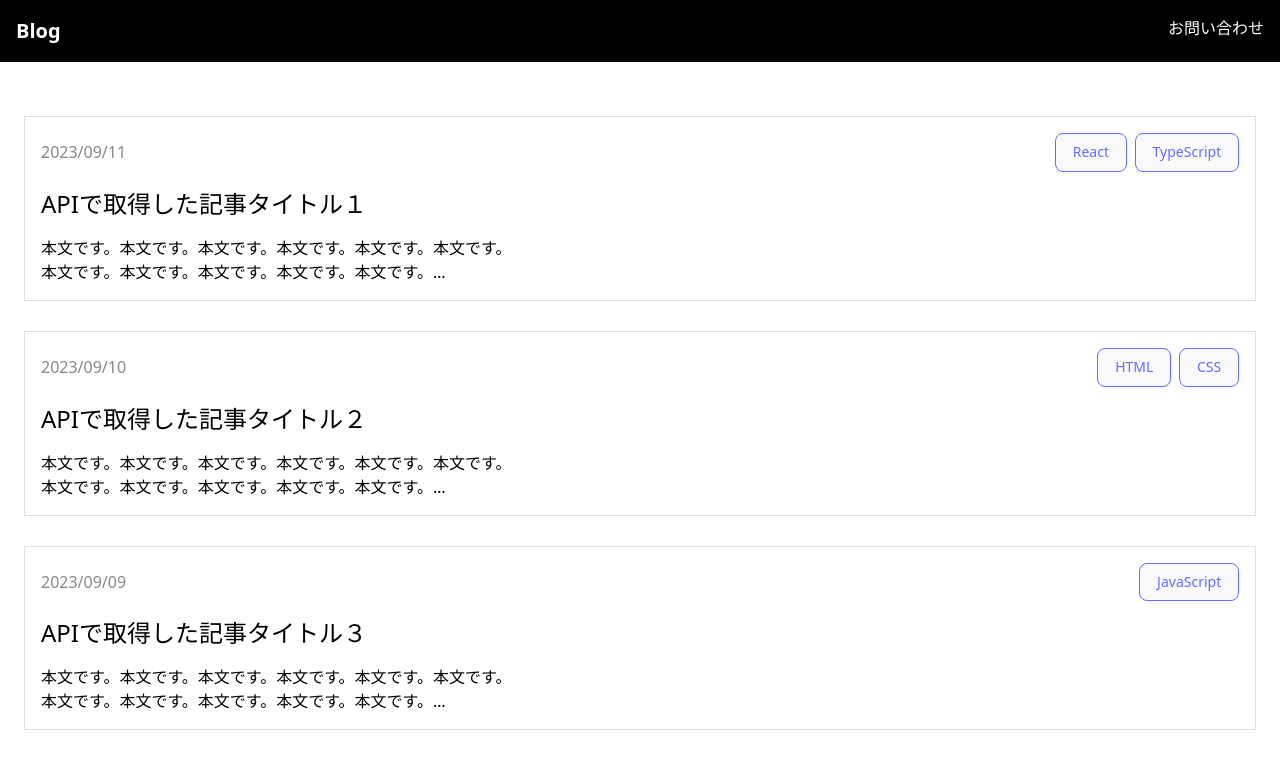
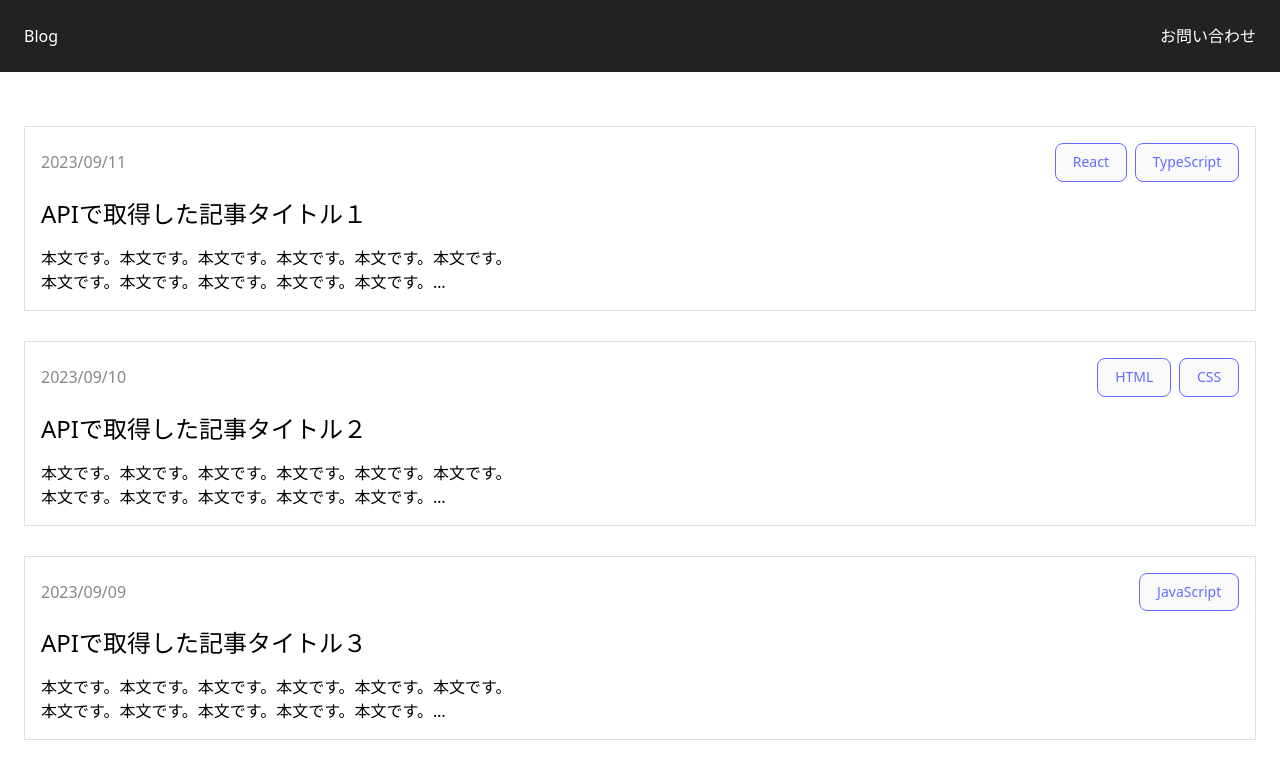
Before and after one commit to chama0259/shiftB-blog, a React (Vite) app in the folder shiftB-blog/: page / in a window 1280 px wide. Shown: the top 778 px of the page. Built offline with nearby package versions, Linux system fonts and the light colour scheme.

Commit message:
ヘッダーについてCSS Modulesの書き方に修正

```diff
--- a/shiftB-blog/src/components/Header.css
+++ /dev/null
@@ -1,22 +0,0 @@
-.header {
-  background: black;
-  color: white;
-  display: flex;
-  justify-content: space-between;
-  padding: 16px;
-  /* padding: 12px 16px; */
-}
-.header-title {
-  font-size: 20px;
-  font-weight: bold;
-  color: white;
-}
-.header.header-title:hover {
-  color: black;
-  text-decoration: none;
-}
-.header-nav {
-  font-weight: bold;
-  display: flex;
-  gap: 16px;
-}
--- a/shiftB-blog/src/components/Header.jsx
+++ b/shiftB-blog/src/components/Header.jsx
@@ -1,13 +1,13 @@
-import "./Header.css";
+import classes from "./Header.module.css";
 import { Link } from "react-router-dom";
 
 const Header = () => {
   return (
-    <header className="header">
-      <Link to="/" className="header-title">
+    <header className={classes.header}>
+      <Link to="/" className={classes.headerLink}>
         Blog
       </Link>
-      <div className="header-nav">お問い合わせ</div>
+      <div className={classes.headerLink}>お問い合わせ</div>
     </header>
   );
 };
--- /dev/null
+++ b/shiftB-blog/src/components/Header.module.css
@@ -0,0 +1,13 @@
+.header {
+  background-color: #222222;
+  color: #fff;
+  padding: 24px;
+  font-weight: bold;
+  display: flex;
+  justify-content: space-between;
+  align-items: center;
+}
+
+.headerLink {
+  color: #fff;
+}
```
